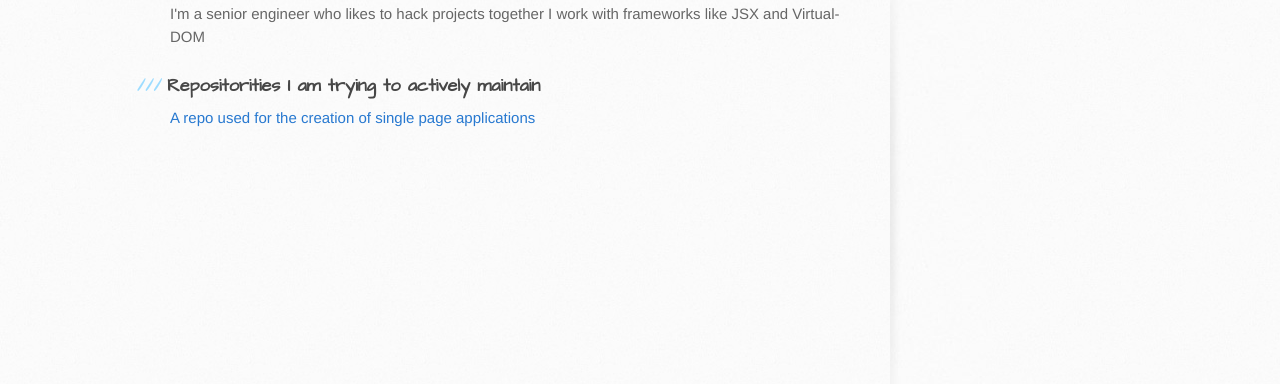
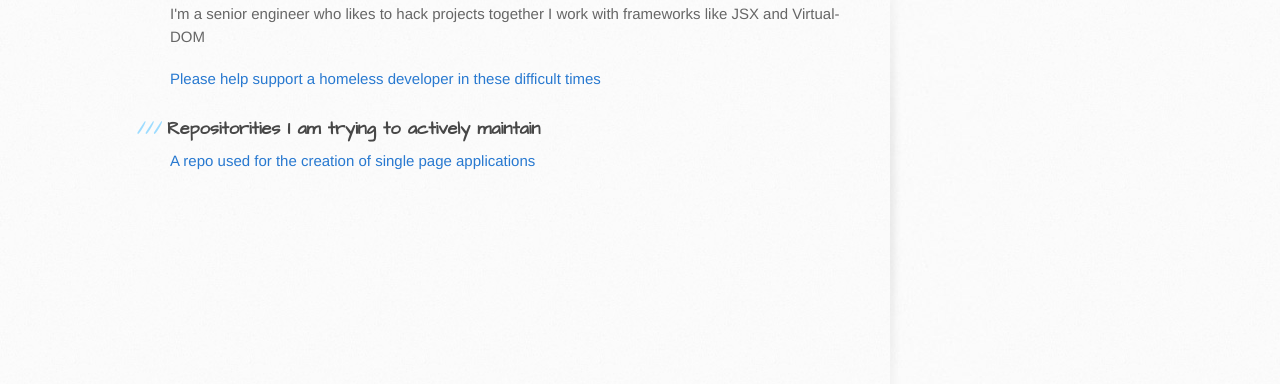
Before and after one commit to chrisclarke1977/chrisclarke1977.github.io, a plain HTML site: page index.html in a window 1280 px wide. Shown: the part 288-672 px from the top of the page. Drawn offline with Linux system fonts and the light colour scheme.

Commit message:
Update index.html
added monzo link

```diff
--- a/index.html
+++ b/index.html
@@ -34,6 +34,7 @@
           <p>
             I'm a senior engineer who likes to hack projects together I work with frameworks like JSX and Virtual-DOM
           </p>
+          <a href="https://monzo.me/chrisclarke">Please help support a homeless developer in these difficult times</a>
           <h3>Repositorities I am trying to actively maintain</h3>
           <a href="/tech-stack">A repo used for the creation of single page applications</a>
         </section>
```
